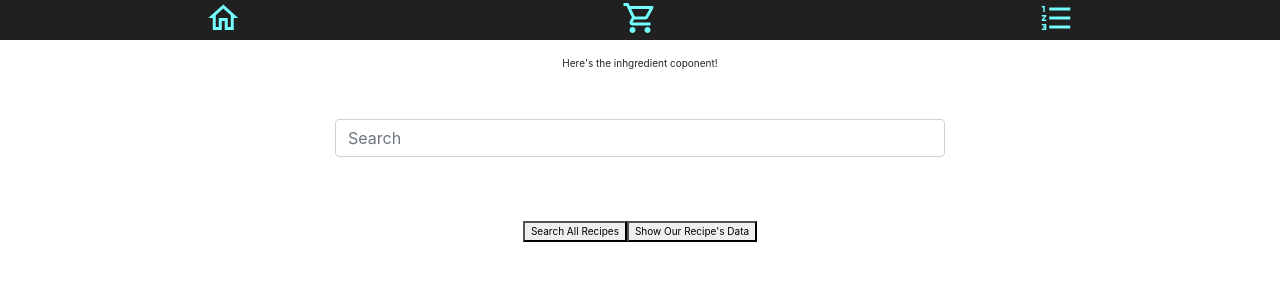
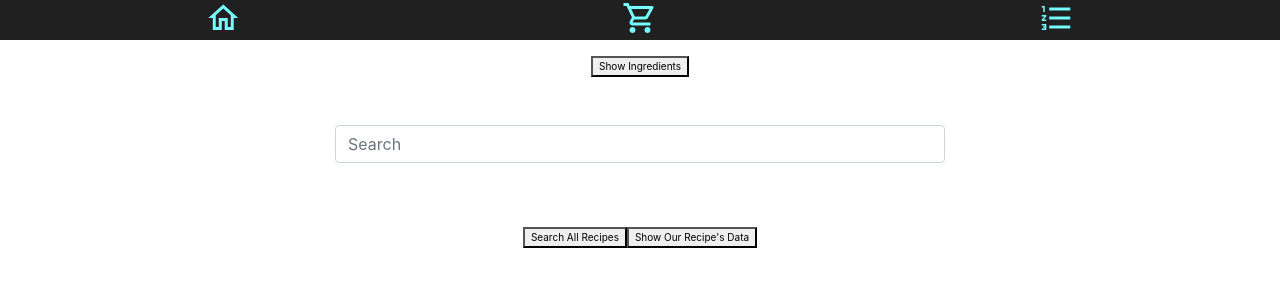
Before and after one commit to josi3006/Recipeezy, a React (Create React App) app in the folder recipeezy/: page / in a window 1280 px wide. Shown: the top 300 px of the page. Built offline with nearby package versions, Linux system fonts and the light colour scheme; no server answers.

Commit message:
Used button click to show/hide a component

```diff
--- a/recipeezy/src/components/components.css
+++ b/recipeezy/src/components/components.css
@@ -35,3 +35,8 @@ li {
 .blue {
     background-color: blue;
 }
+
+
+.IngredientListDiv {
+    display: hidden;
+}
--- a/recipeezy/src/components/ingredientsComponent.js
+++ b/recipeezy/src/components/ingredientsComponent.js
@@ -5,9 +5,9 @@ import Navbar from './navComponent';
 function IngredientsPage(props) {
   return (
 
-    <div>
 
-<p>Here's the inhgredient coponent!</p>
+    <div className="IngredientListDiv">
+
       <ul>
         {Object.keys(props.recipeIngredients).map((key) => {
           const recipeIngredient = props.recipeIngredients[key];
--- a/recipeezy/src/components/searchComponent.js
+++ b/recipeezy/src/components/searchComponent.js
@@ -17,8 +17,13 @@ const SearchPage = () => {
     const [clickedID, setClickedID] = useState("");
     const [recipeIngredients, setRecipeIngredients] = useState([""]);
     const [recipeSteps, setRecipeSteps] = useState([""]);
+    const [showHitList, setShowHitList] = useState(false);
+    const [showRecipeSteps, setShowRecipeSteps] = useState(false);
+    const [showIngredientList, setShowIngredientList] = useState(false);
 
-
+    const clickToShow = () => {
+        setShowIngredientList(true)
+    };
 
     // Options to SEARCH the API for recipes
     const searchOptions = {
@@ -104,7 +109,9 @@ const SearchPage = () => {
 
 
             {/* This maps recipe INGREDIENTS list to page */}
-            <IngredientsPage recipeIngredients={recipeIngredients} />
+            { showIngredientList ? <IngredientsPage recipeIngredients={recipeIngredients} /> : null}
+
+            <button onClick={clickToShow}>Show Ingredients</button>
 
 
 
```
